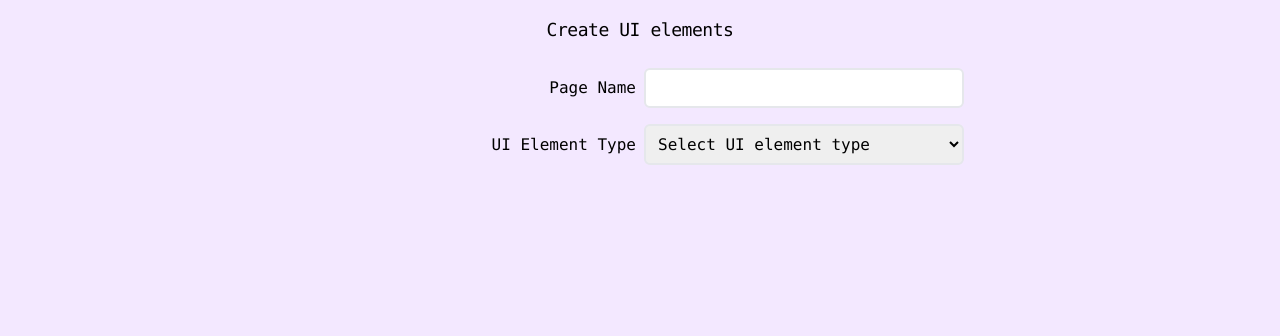
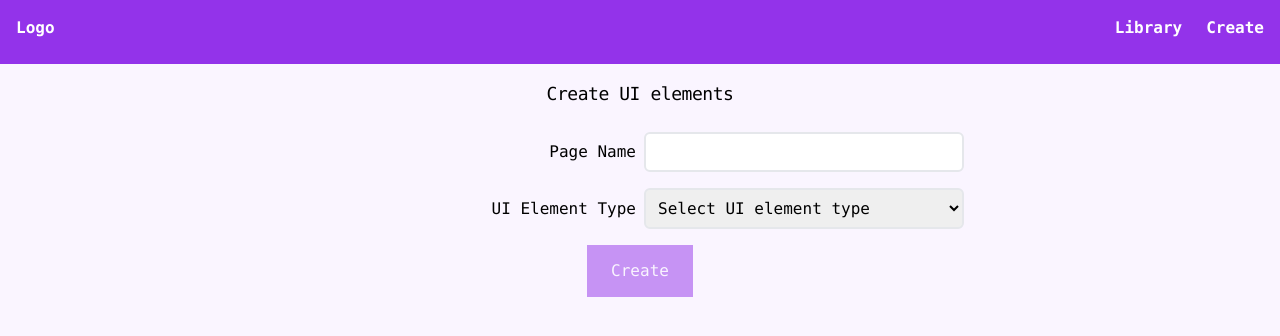
Before and after one commit to aneenajohn/POC-UI-Element-Tracker, a React (Create React App) app: page /create in a window 1280 px wide. Shown: the top 336 px of the page. Built offline with nearby package versions, Linux system fonts and the light colour scheme.

Commit message:
Updates:
- Created button on /create route added with default disabled state
- Navbar added.
- Height fixes made to accomodate navbar and page content

Signed-off-by: Aneena John Xavier <aneena_john_xavier@epam.com>

```diff
--- a/src/App.js
+++ b/src/App.js
@@ -2,10 +2,12 @@ import "./main.css";
 import { Route, Routes } from "react-router-dom";
 
 import { CreateElements, Elements } from './pages';
+import { Navbar } from "./components/Navbar";
 
 export default function App() {
   return (
-    <div className="App bg-secondary">
+    <div className="bg-secondary font-mono flex flex-col h-screen">
+      <Navbar />
       <Routes>
         <Route path="/" element={<Elements />} />
         <Route path="/create" element={<CreateElements />} />
--- /dev/null
+++ b/src/components/Navbar.jsx
@@ -0,0 +1,24 @@
+import React from 'react';
+import { Link } from 'react-router-dom';
+
+export const Navbar = () => {
+  return (
+    <div className='w-full h-16 p-4 bg-primary text-white font-bold'>
+        <nav className='flex justify-between items-baseline'>
+            <Link to="/" className="logo">
+                Logo
+            </Link>
+            <div>
+                <ul className="flex gap-x-6">
+                    <li>
+                        <Link to="/">Library</Link>
+                    </li>
+                    <li>
+                        <Link to="/create">Create</Link>
+                    </li>
+                </ul>
+            </div>
+        </nav>
+    </div>
+  )
+}
--- a/src/pages/CreateElements.jsx
+++ b/src/pages/CreateElements.jsx
@@ -6,7 +6,10 @@ export const CreateElements = () => {
   const [inputs, setInputs] = useState({
     pageName: "",
     uiElementType: ""
-  })
+  });
+
+  const [isButtonDisabled, setButtonDisabled] = useState(true);
+
   const inputHandler = (e) => {
     console.log(e.target.value, e.target.name);
     switch(e.target.name) {
@@ -32,7 +35,7 @@ export const CreateElements = () => {
   },[inputs]);
 
   return (
-    <div className="flex flex-col items-center h-screen leading-5 font-mono">
+    <div className="flex flex-col items-center flex-grow leading-5 font-mono">
         <h2 className="font-medium text-lg p-4 mb-2 tracking-tight">Create UI elements</h2>
         <form className='font-mono flex flex-col gap-4 w-full items-center'>
             <div className="grid grid-cols-2 gap-x-2">
@@ -58,6 +61,12 @@ export const CreateElements = () => {
                 </select>
             </div>
             {inputs?.uiElementType ? <RenderInputDetails uiElement={inputs.uiElementType} /> : null}
+            <button
+                className={`px-6 py-4 bg-primary text-text_secondary ${isButtonDisabled ? 'cursor-not-allowed opacity-50' : 'cursor-pointer opacity-1'}`}
+                disabled={isButtonDisabled}
+            >
+                Create
+            </button>
         </form>
     </div>
   )
--- a/src/pages/Elements.jsx
+++ b/src/pages/Elements.jsx
@@ -2,6 +2,6 @@ import React from 'react'
 
 export const Elements = () => {
   return (
-    <div className='text-center font-medium p-8 bg-primary'>Will Render the created UI elements here</div>
+    <div className="flex-grow text-center font-medium py-6">Will Render the created UI elements here</div>
   )
 }
--- a/tailwind.config.js
+++ b/tailwind.config.js
@@ -5,7 +5,8 @@ module.exports = {
     extend: {
       colors: {
         primary: '#9333ea',
-        secondary: '#f3e8ff',
+        // secondary: '#f3e8ff',
+        secondary: '#faf5ff',
         text_primary: '#3b0764',
         text_secondary: '#faf5ff',
       }
```
